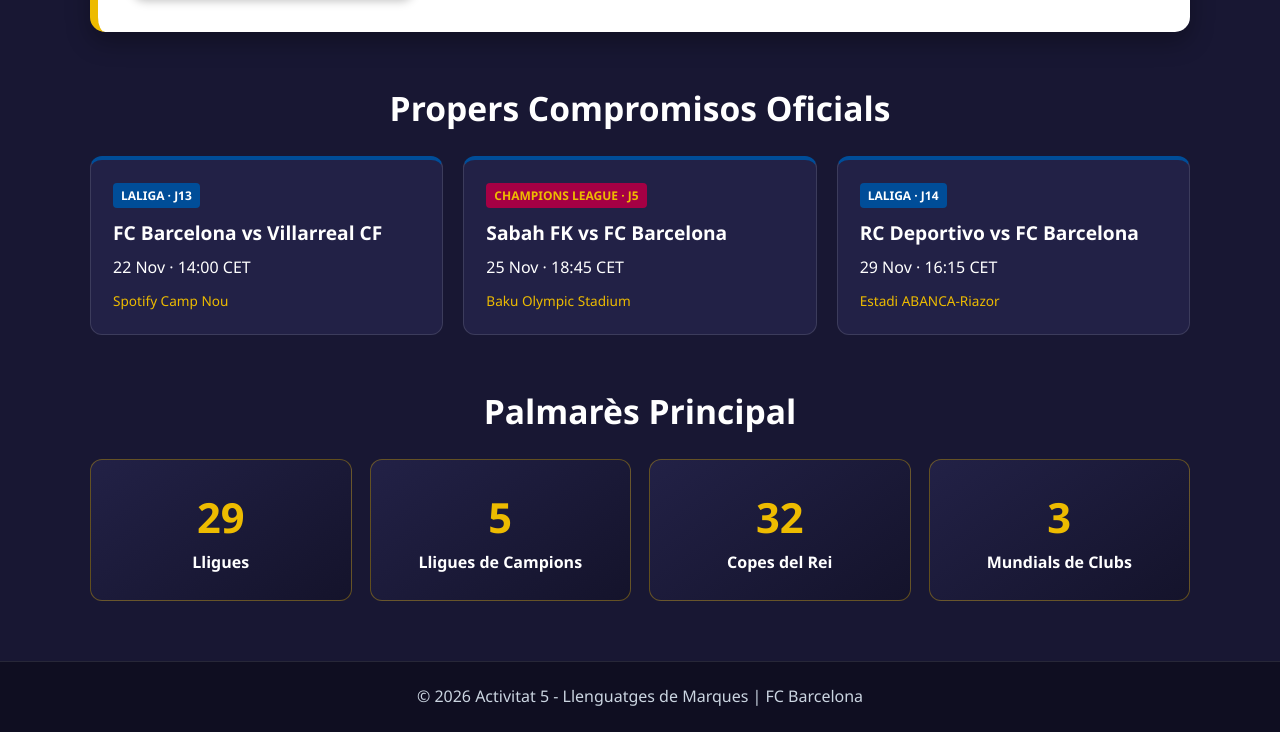
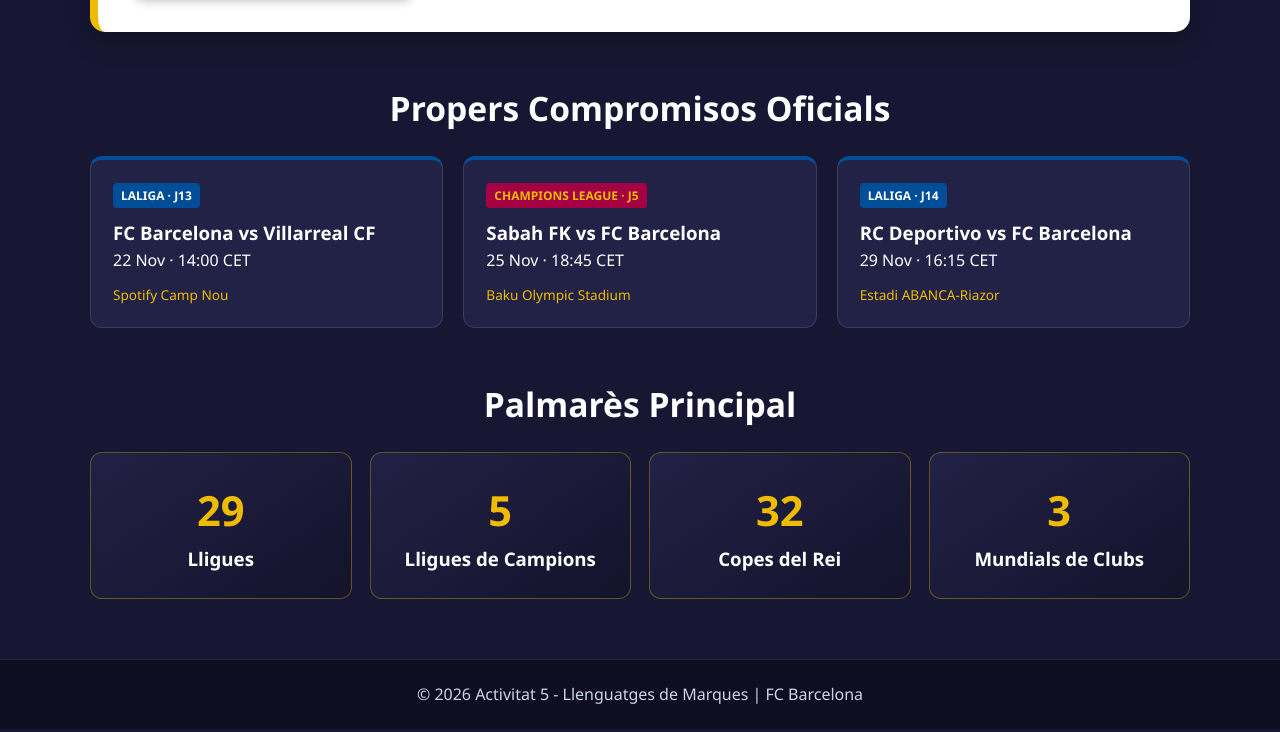
Before and after one commit to joanlloret/LLM2026-Activitat5, a plain HTML site: page A5/index.html in a window 1280 px wide. Shown: the part 1014-1746 px from the top of the page. Drawn offline with Linux system fonts and the light colour scheme.

Commit message:
Update index.html

```diff
--- a/A5/index.html
+++ b/A5/index.html
@@ -99,19 +99,19 @@
             <div class="graella-partits">
                 <div class="targeta-partit">
                     <span class="competicio-tag">LALIGA · J13</span>
-                    <h4>FC Barcelona vs Villarreal CF</h4>
+                    <h3>FC Barcelona vs Villarreal CF</h3>
                     <p>22 Nov · 14:00 CET</p>
                     <span class="estadi-tag">Spotify Camp Nou</span>
                 </div>
                 <div class="targeta-partit">
                     <span class="competicio-tag champions">CHAMPIONS LEAGUE · J5</span>
-                    <h4>Sabah FK vs FC Barcelona</h4>
+                    <h3>Sabah FK vs FC Barcelona</h3>
                     <p>25 Nov · 18:45 CET</p>
                     <span class="estadi-tag">Baku Olympic Stadium</span>
                 </div>
                 <div class="targeta-partit">
                     <span class="competicio-tag">LALIGA · J14</span>
-                    <h4>RC Deportivo vs FC Barcelona</h4>
+                    <h3>RC Deportivo vs FC Barcelona</h3>
                     <p>29 Nov · 16:15 CET</p>
                     <span class="estadi-tag">Estadi ABANCA-Riazor</span>
                 </div>
@@ -123,19 +123,19 @@
             <div class="graella-trofeus">
                 <div class="trofeu-card">
                     <span class="trofeu-num">29</span>
-                    <h4>Lligues</h4>
+                    <h3>Lligues</h3>
                 </div>
                 <div class="trofeu-card">
                     <span class="trofeu-num">5</span>
-                    <h4>Lligues de Campions</h4>
+                    <h3>Lligues de Campions</h3>
                 </div>
                 <div class="trofeu-card">
                     <span class="trofeu-num">32</span>
-                    <h4>Copes del Rei</h4>
+                    <h3>Copes del Rei</h3>
                 </div>
                 <div class="trofeu-card">
                     <span class="trofeu-num">3</span>
-                    <h4>Mundials de Clubs</h4>
+                    <h3>Mundials de Clubs</h3>
                 </div>
             </div>
         </section>
```
